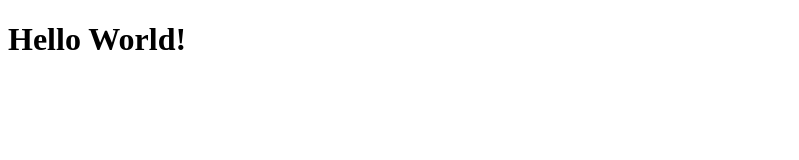
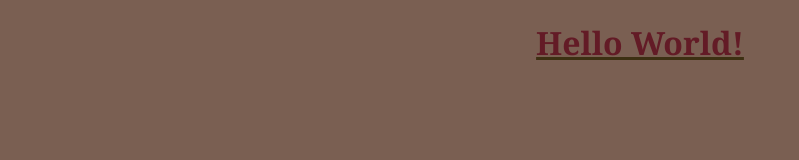
Before and after one commit to shaniburde/shani-laffs, a plain HTML site: page index.html in a window 1280 px wide. Shown: the whole page, without its empty margins (0-799 px from the left). Drawn offline with Linux system fonts and the light colour scheme.

Commit message:
add style.css, connect to inxed.html

```diff
--- a/index.html
+++ b/index.html
@@ -1,6 +1,7 @@
 <!DOCTYPE html>
 <html lang="en">
   <head>
+    <link rel="stylesheet" href="style.css" />
     <title>Shani's Website</title>
   </head>
   <body>
--- /dev/null
+++ b/style.css
@@ -0,0 +1,8 @@
+body {
+    font-family: Georgia, 'Times New Roman', Times, serif;
+    background:rgb(122, 95, 82);
+    color: rgb(99, 27, 38);
+    text-align: center;
+    text-decoration: underline;
+    text-decoration-color: rgb(61, 48, 19);
+  }
```
